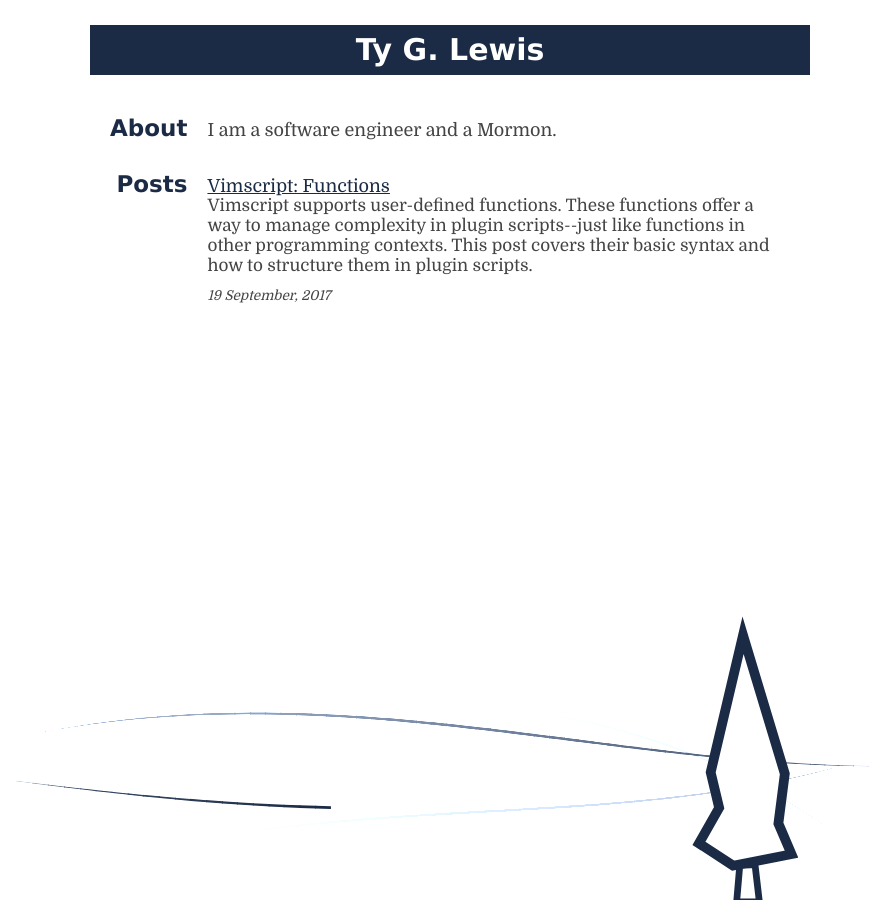
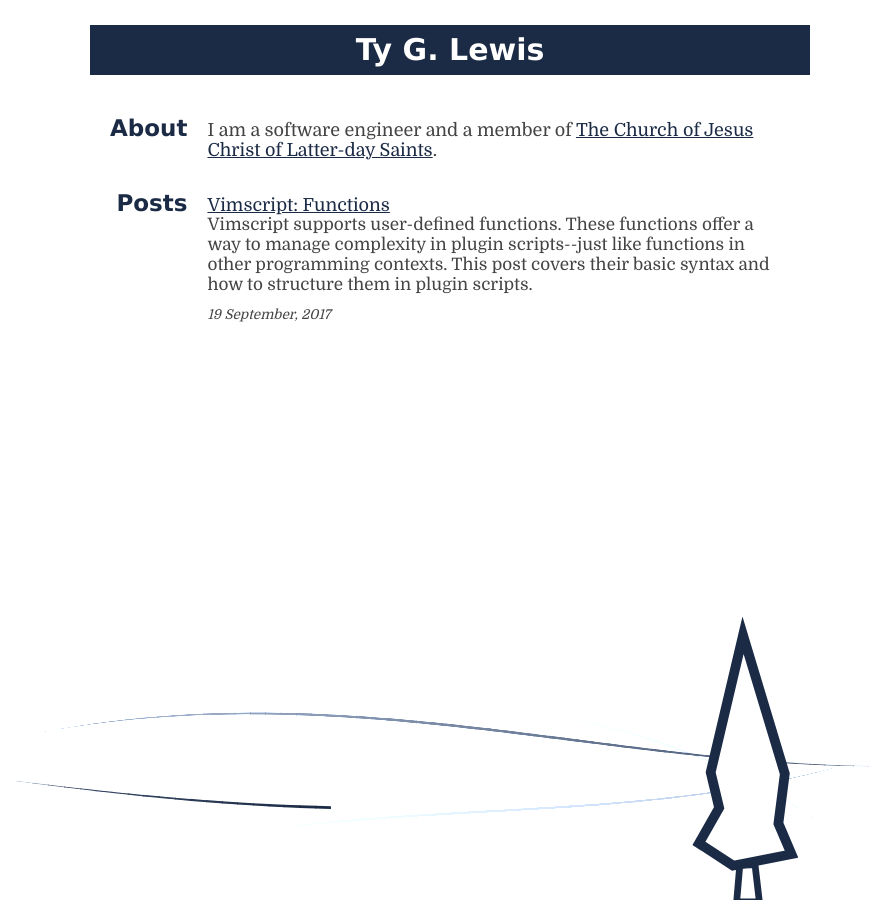
Before and after one commit to lewistg/lewistg.github.io, a Jekyll site: the page built from index.html, in a window 1280 px wide. Shown: the whole page, without its empty margins (190-1080 px from the left). Built offline with Jekyll 4.4.1, drawn with Linux system fonts in a browser that asks for light colours; some web fonts are replaced.

Commit message:
Use the full name of the Church

```diff
--- a/index.html
+++ b/index.html
@@ -15,7 +15,7 @@ exclude_nav: true
       About
     </h2>
     <div>
-      I am a software engineer and a Mormon.
+        I am a software engineer and a member of <a href="https://www.churchofjesuschrist.org/" target="_blank">The Church of Jesus Christ of Latter-day Saints</a>.
     </div>
   </section>
 
```
